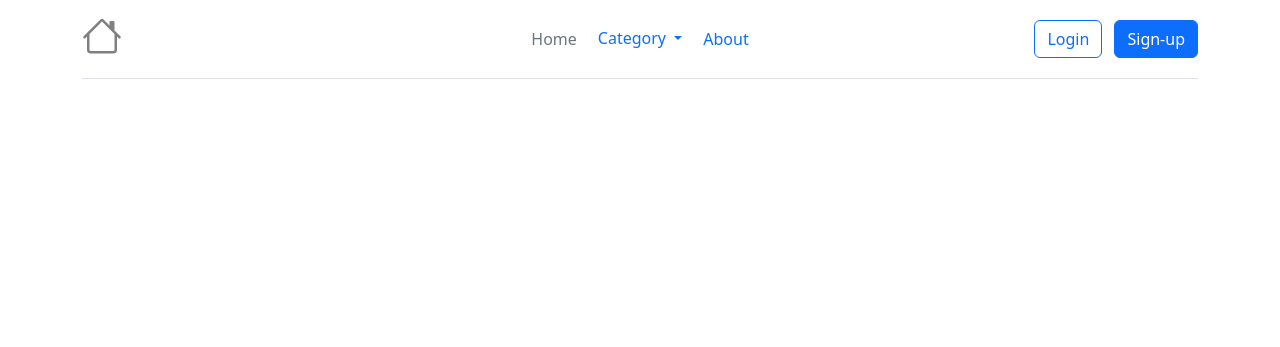
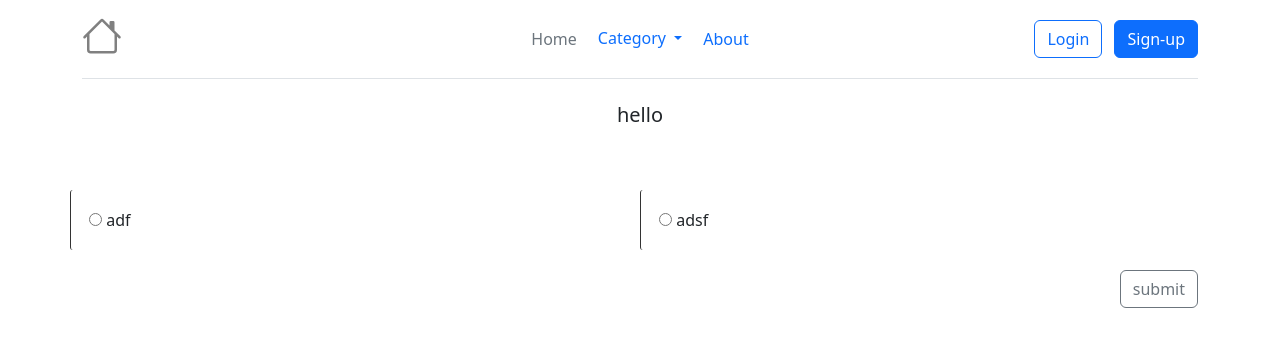
Before and after one commit to parsa-m1/django_poll, a Django app: page /poll/2 in a window 1280 px wide. Shown: the top 347 px of the page. Run offline with Django 5.2, Linux system fonts and the light colour scheme; data comes from the database, SQL or seed files in the repository; both versions use the stored data as it was after the commit.

Commit message:
poll detail added

```diff
--- a/django_poll/settings.py
+++ b/django_poll/settings.py
@@ -119,7 +119,7 @@ USE_TZ = True
 # https://docs.djangoproject.com/en/5.1/howto/static-files/
 
 STATIC_URL = 'static/'
-
+STATICFILES_DIRS = [BASE_DIR / 'static']
 # Default primary key field type
 # https://docs.djangoproject.com/en/5.1/ref/settings/#default-auto-field
 
--- a/poll/templates/poll_detail.html
+++ b/poll/templates/poll_detail.html
@@ -1,4 +1,28 @@
 {% extends 'base.html' %}
 
 {% block content %}
+
+    <div class="d-flex justify-content-center">
+        <h5>{{ question.q_text }}</h5>
+    </div>
+    <br><br>
+    <form action="" method="post">{% csrf_token %}
+        <div class="container">
+            <div class="row row-cols-2">
+            {% for choice in question.choices.all %}
+                <div class="col" style="padding: 18px; margin-top: 7px; border-left: 1px solid #333; border-radius: 3px;">
+                    <input type="radio" name="voted" id="{{ choice.id }}" value="{{ choice.id }}">
+                    <label for="{{ choice.id }}">{{ choice.c_text }}</label>
+                </div>
+            {% endfor %}
+            </div>
+
+            <div class="d-flex justify-content-end">
+                <button type="submit" class="btn btn-outline-secondary" style="margin-top: 20px;">submit</button>
+            </div>
+        </div>
+    </form>
+
+
+
 {% endblock %}
--- a/poll/views.py
+++ b/poll/views.py
@@ -10,6 +10,13 @@ def index(request):
 def poll_detail(request, id):
     question = get_object_or_404(Question, id=id)
 
+    if request.method == 'POST':
+        voted = request.POST['voted']
+        choice = get_object_or_404(Choice, id=int(voted))
+        choice.vote += 1
+        choice.save()
+
+
     return render(request, 'poll_detail.html', {'question': question})
 
 def poll_results(request, q_id):
--- a/templates/base.html
+++ b/templates/base.html
@@ -1,9 +1,12 @@
 <!DOCTYPE html>
+{% load static %}
 <html lang="en">
 <head>
     <meta charset="UTF-8">
     <title>Title</title>
     <link href="https://cdn.jsdelivr.net/npm/bootstrap@5.3.3/dist/css/bootstrap.min.css" rel="stylesheet" integrity="sha384-QWTKZyjpPEjISv5WaRU9OFeRpok6YctnYmDr5pNlyT2bRjXh0JMhjY6hW+ALEwIH" crossorigin="anonymous">
+    <link rel="stylesheet" href="{% static 'css/main.css' %}">
+
 </head>
 <body>
 
```
Also changed, not shown: db.sqlite3, static/css/main.css (added).
